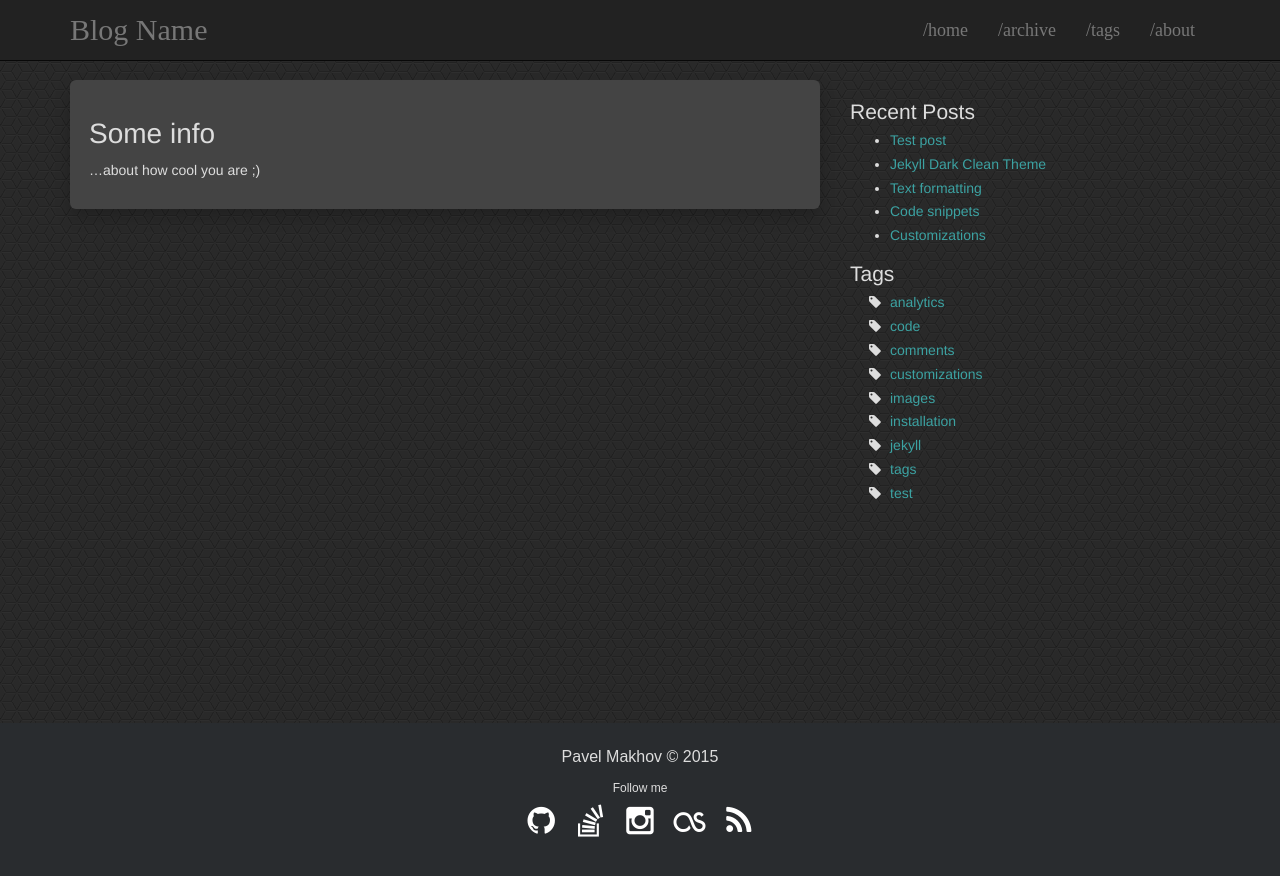
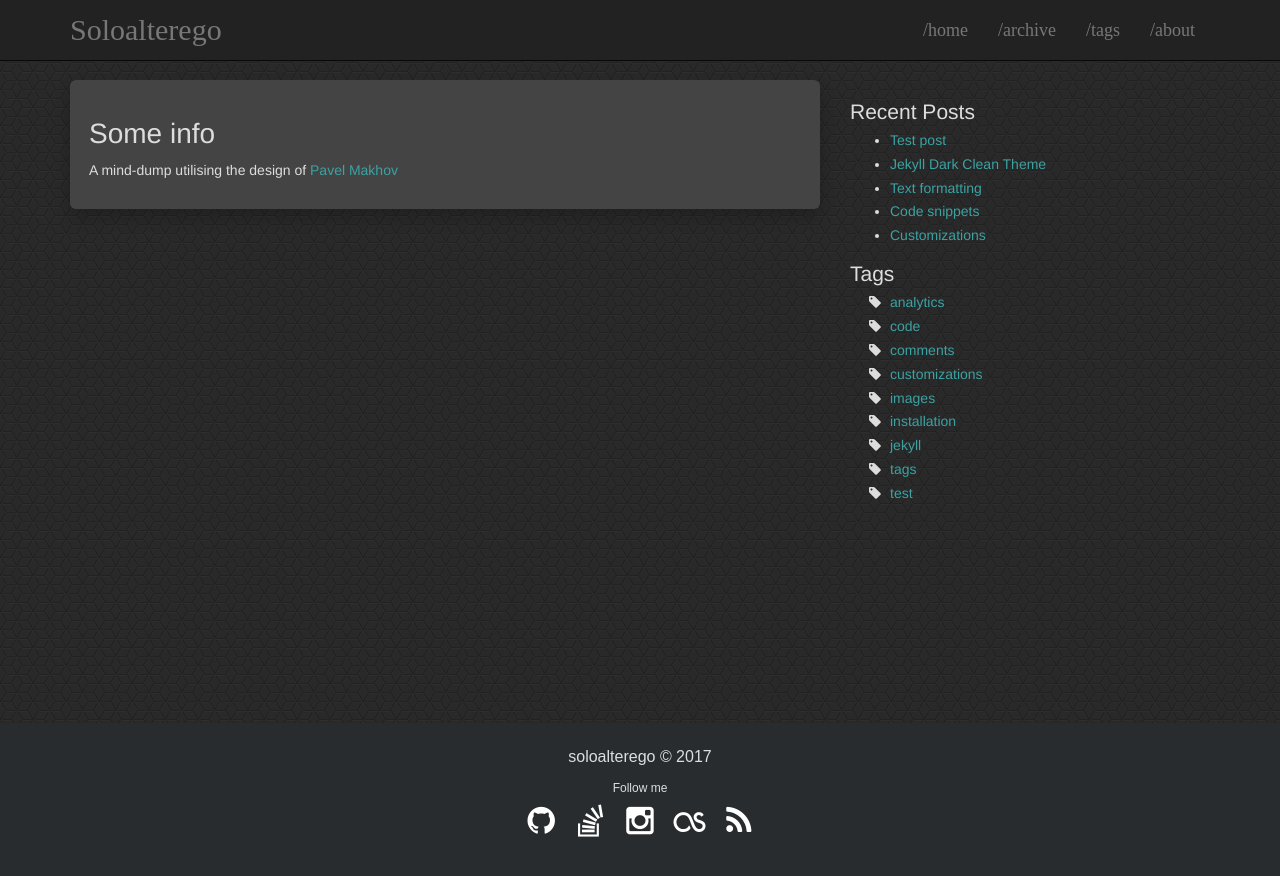
Before and after one commit to soloalterego/soloalterego.github.io, a Jekyll site: the page built from about.md, in a window 1280 px wide. Shown: the top 876 px of the page. Built offline with Jekyll 4.4.1, drawn with Linux system fonts in a browser that asks for light colours.

Commit message:
minor edits

```diff
--- a/_config.yml
+++ b/_config.yml
@@ -1,7 +1,7 @@
 # Jekyll configuration
 
-name: Blog Name
-description: Software Developer
+name: Soloalterego
+description: Mind Dump
 
 # Url is currently only used only for the RSS feed in feed.xml
 url: http://soloalterego.github.io
@@ -19,11 +19,11 @@ share:
   email: true
 
 social:
-  github: streetturtle
+  github: soloalterego
   stackoverflow: ''
-  linkedin:
+#  linkedin:
   instagram: ''
-  lastfm: ''
+  lastfm: 'soloalterego'
   rss: feed.xml
 
 # Google Analytics key, leave blank to ignore
--- a/_includes/footer.html
+++ b/_includes/footer.html
@@ -1,7 +1,7 @@
     <footer class="footer-distributed">
       <div class="container">
         <div class="footer">
-          <p>Pavel Makhov &copy; 2015</p>
+          <p>soloalterego &copy; 2017</p>
           {% include social.html %}
         </div>
       </div>
--- a/about.md
+++ b/about.md
@@ -5,4 +5,4 @@ title: About
 ---
 
 # Some info
-...about how cool you are ;)
+A mind-dump utilising the design of [Pavel Makhov](https://github.com/streetturtle/jekyll-clean-dark)
```
